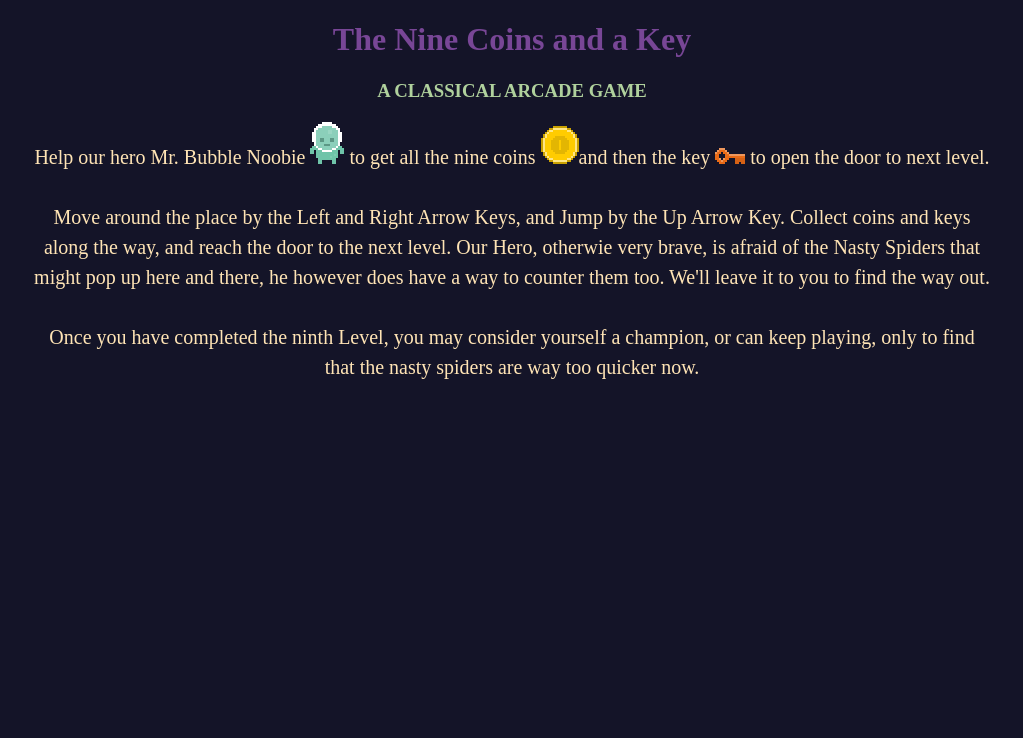
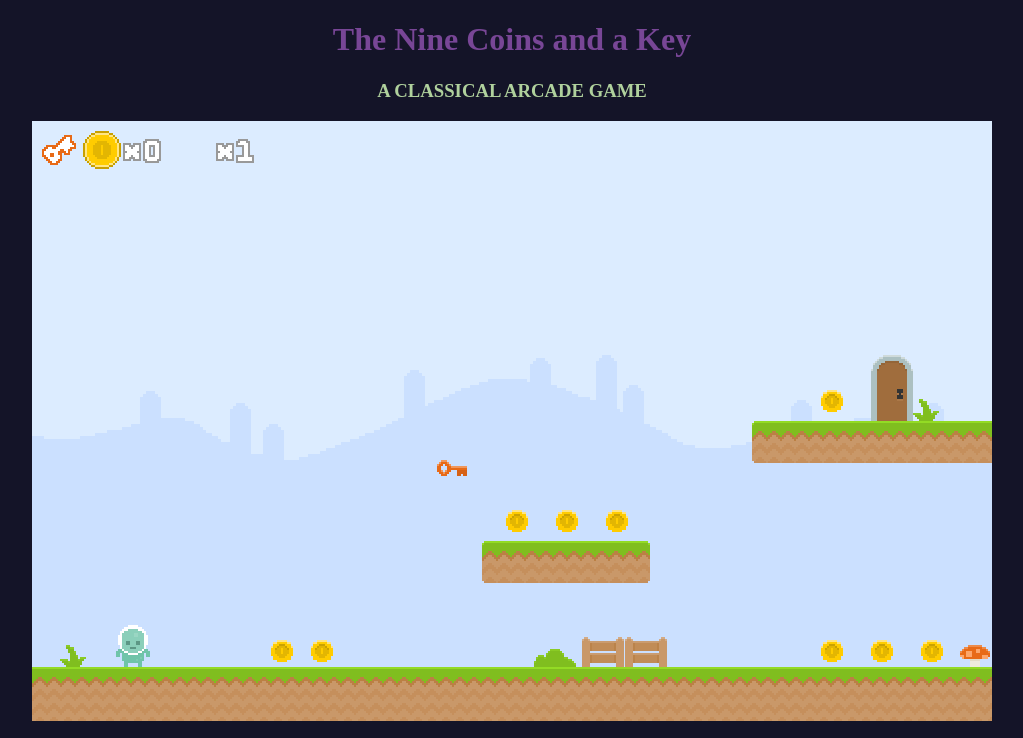
Before and after one commit to AayushChaturvedi/The-Nine-Coins-and-A-Key-Game, a plain HTML site: page game/index.html in a window 1280 px wide. Shown: the top 738 px of the page, without its empty margins (128-1151 px from the left). Drawn offline with Linux system fonts and the light colour scheme; no server answers; animation ran at ten frames a second.

```diff
--- a/game/index.html
+++ b/game/index.html
@@ -4,7 +4,7 @@
     <meta charset="utf-8">
 
     <script src="js/phaser.min.js"></script>
-    <script src="js/finalmain.js"></script>
+    <script src="js/main.js"></script>
 
     <style>
         body{
```
